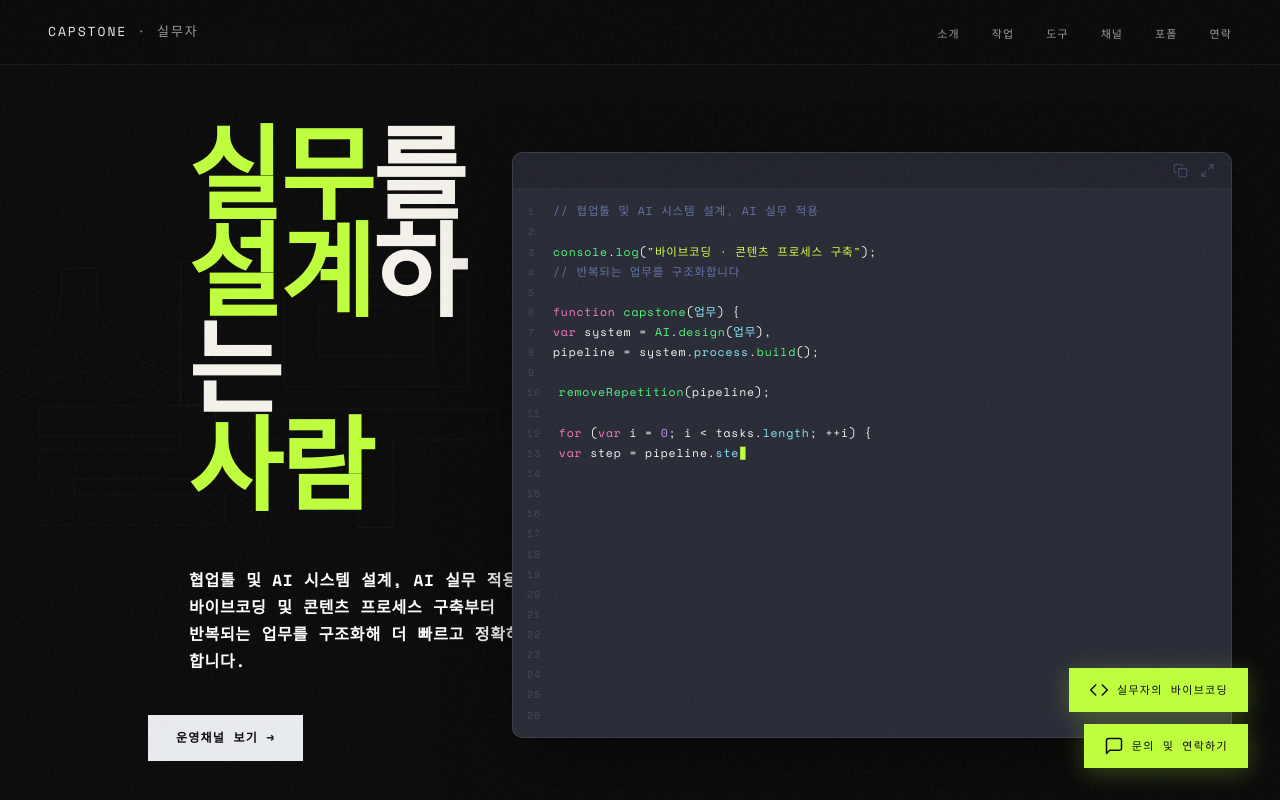
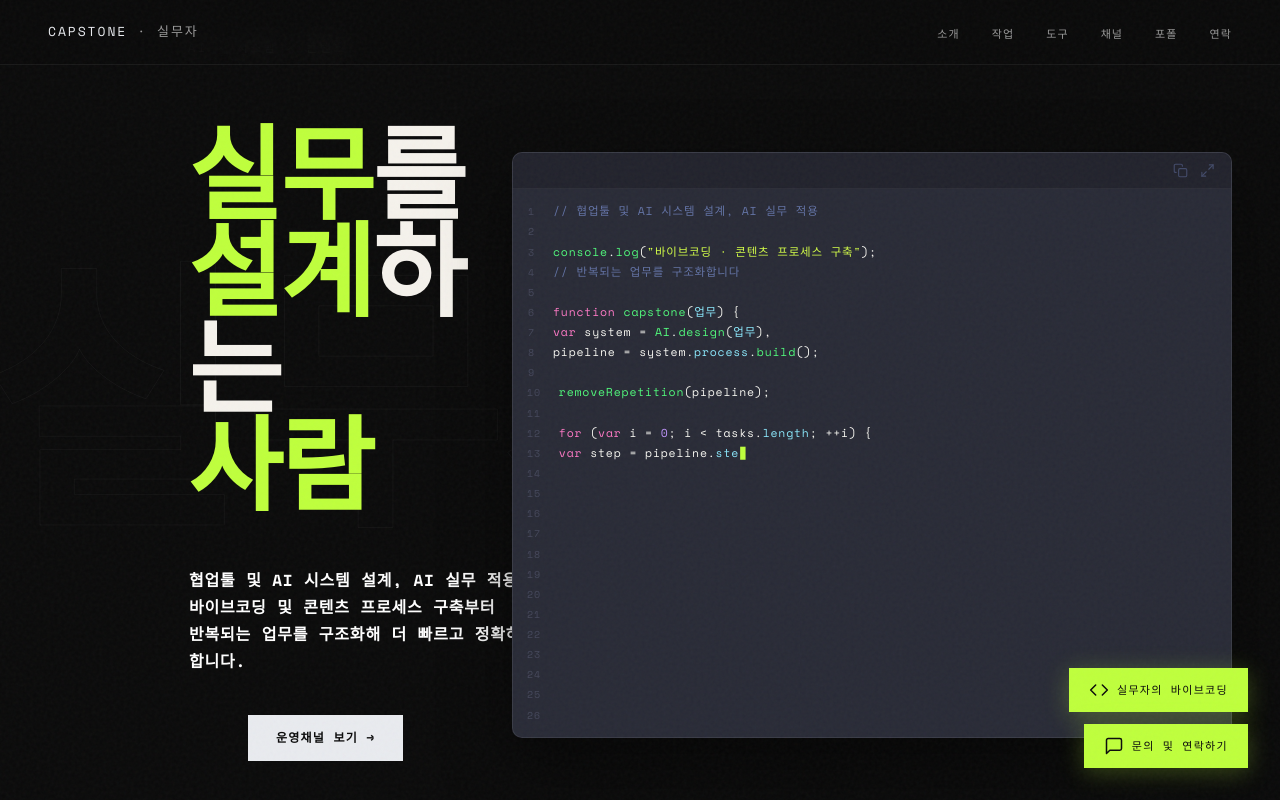
Before and after one commit to CAPSTONEID/capstone-site, a React (Vite) app: page / in a window 1280 px wide. Shown: the top 800 px of the page. Built offline with nearby package versions, Linux system fonts and the light colour scheme; no server answers; the database is empty; a web font is replaced by a local one.

Commit message:
fix: 운영채널보기 버튼 좌측 여백 100px → 200px (우측으로 100px 이동)

```diff
--- a/src/styles/capstone.css
+++ b/src/styles/capstone.css
@@ -413,7 +413,7 @@
 }
 
 .hero-channel-btn {
-  margin-left: 100px;
+  margin-left: 200px;
   margin-top: 24px;
   animation: fadeUp 1s 1s both;
   border: none;
```
